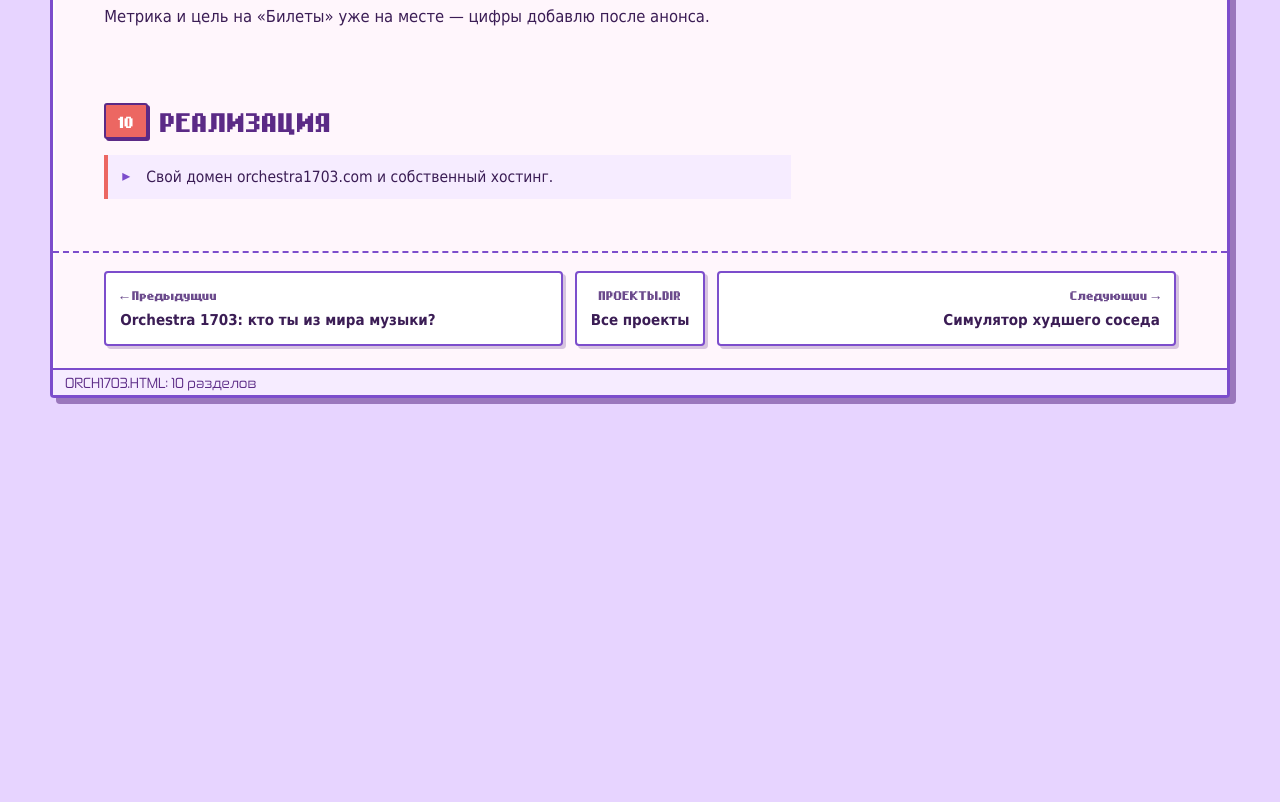
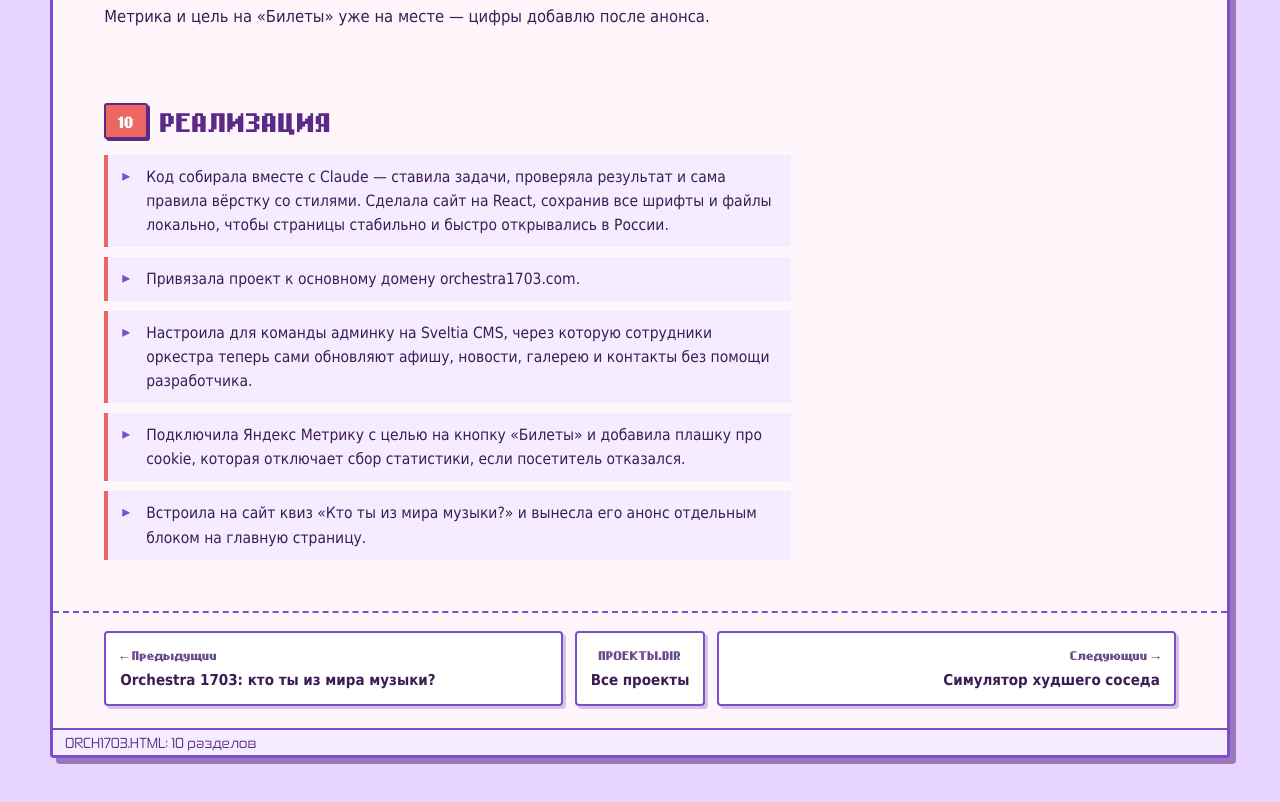
Before and after one commit to Lunichka/portfolio-y2k, a plain HTML site: page work/orchestra-1703-site.html in a window 1280 px wide. Shown: the part 7478-8280 px from the top of the page. Before the commit the page ends 7924 px from the top, so only its background shows below. Drawn offline with Linux system fonts and the light colour scheme.

Commit message:
feat: update realisation in orchestra-site page

```diff
--- a/work/orchestra-1703-site.html
+++ b/work/orchestra-1703-site.html
@@ -382,7 +382,17 @@
       <section class="cs" id="build" aria-labelledby="build-h">
         <h2 id="build-h"><span class="cs-n">10</span> Реализация</h2>
         <ul class="impl">
-          <li>Свой домен orchestra1703.com и собственный хостинг.</li>
+          <li>Код собирала вместе с Claude — ставила задачи, проверяла результат и сама правила вёрстку со стилями.
+            Сделала сайт на React, сохранив все шрифты и файлы локально, чтобы страницы стабильно и быстро открывались в
+            России.</li>
+          <li>Привязала проект к основному домену orchestra1703.com.</li>
+          <li>Настроила для команды админку на Sveltia CMS, через которую сотрудники оркестра теперь сами обновляют
+            афишу, новости, галерею и контакты без помощи разработчика.</li>
+          <li>Подключила Яндекс Метрику с целью на кнопку «Билеты» и добавила плашку про cookie, которая отключает сбор
+            статистики, если посетитель отказался.</li>
+          <li>Встроила на сайт квиз «Кто ты из мира музыки?» и вынесла его анонс отдельным блоком на главную страницу.
+          </li>
+
         </ul>
       </section>
     </article>
```
